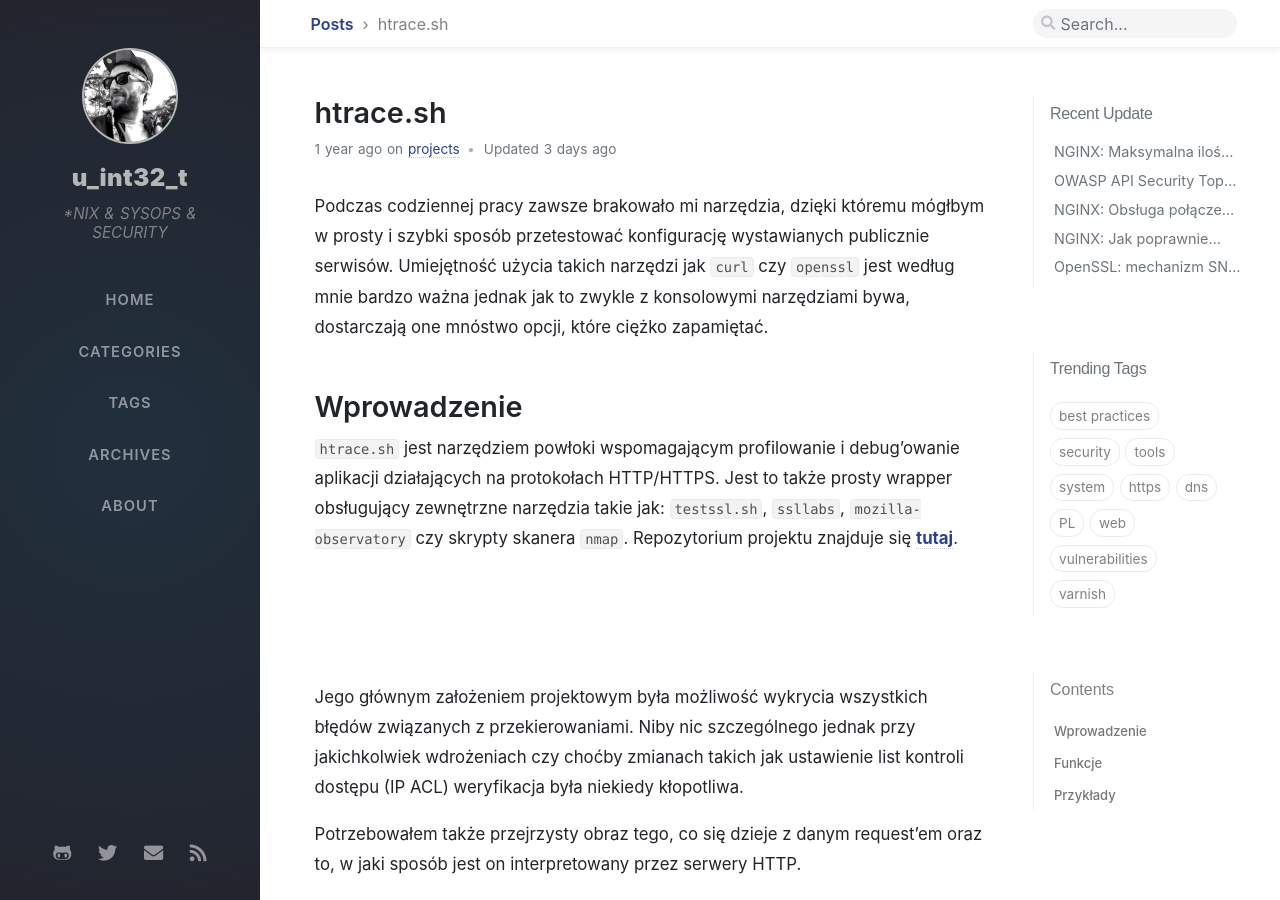
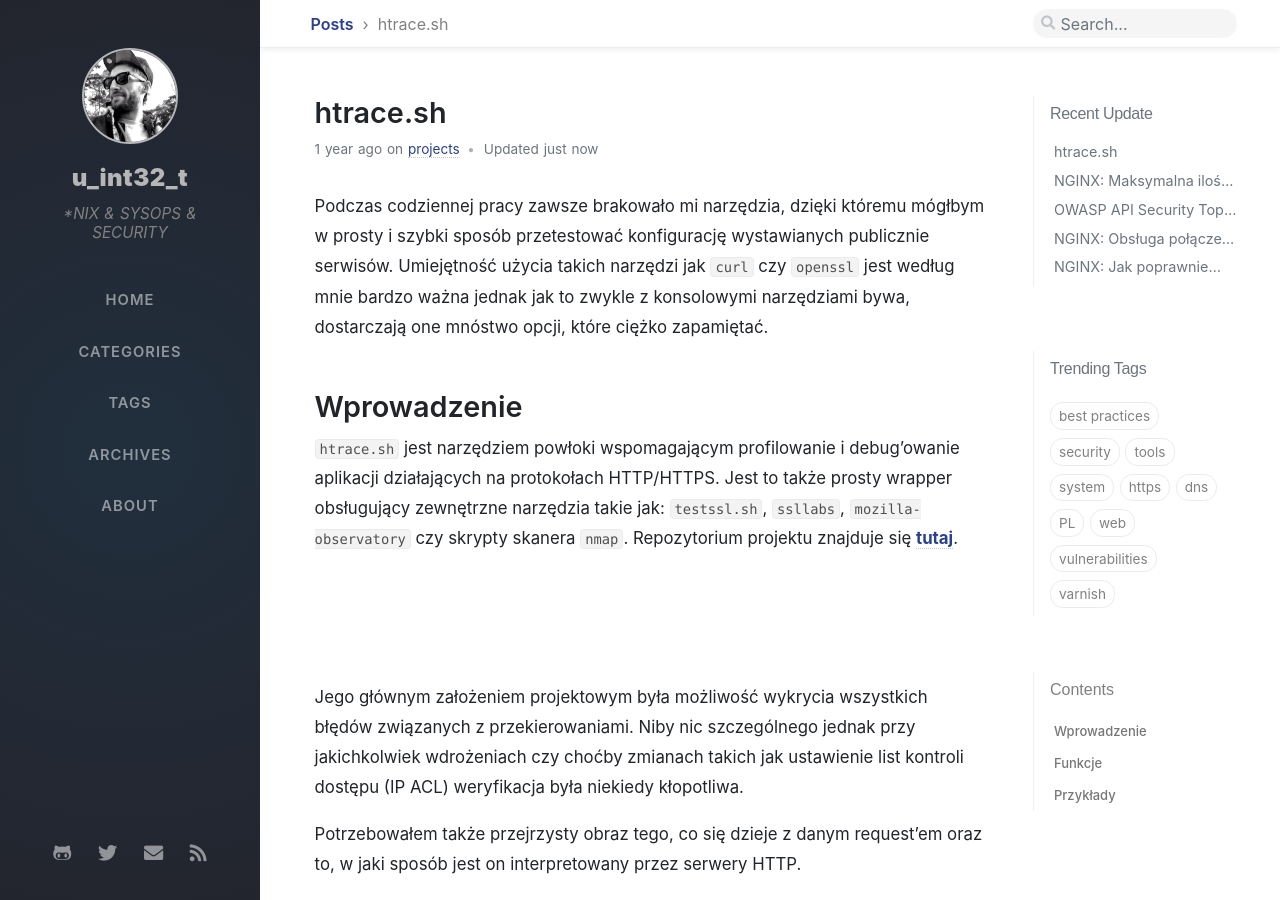
Before and after one commit to morristech/trimstray.github.io, a Jekyll site: the page built from _posts/2019-01-09-htrace_sh.md, in a window 1280 px wide and 900 px high. Built offline with Jekyll 4.4.1, drawn with Linux system fonts in a browser that asks for light colours; nearby versions of some CDN libraries; some web fonts are replaced; comment, search, counter and statistics services are not loaded; part of the change alters nothing that is shown.

```diff
--- a/_posts/2019-01-09-htrace_sh.md
+++ b/_posts/2019-01-09-htrace_sh.md
@@ -7,7 +7,7 @@ tags: [PL, projects, http, https, debugging, profiling]
 comments: false
 favorite: true
 seo:
-  date_modified: 2020-02-19 08:43:17 +0100
+  date_modified: 2020-02-22 09:07:25 +0100
 ---
 
 Podczas codziennej pracy zawsze brakowało mi narzędzia, dzięki któremu mógłbym w prosty i szybki sposób przetestować konfigurację wystawianych publicznie serwisów. Umiejętność użycia takich narzędzi jak `curl` czy `openssl` jest według mnie bardzo ważna jednak jak to zwykle z konsolowymi narzędziami bywa, dostarczają one mnóstwo opcji, które ciężko zapamiętać.
```
